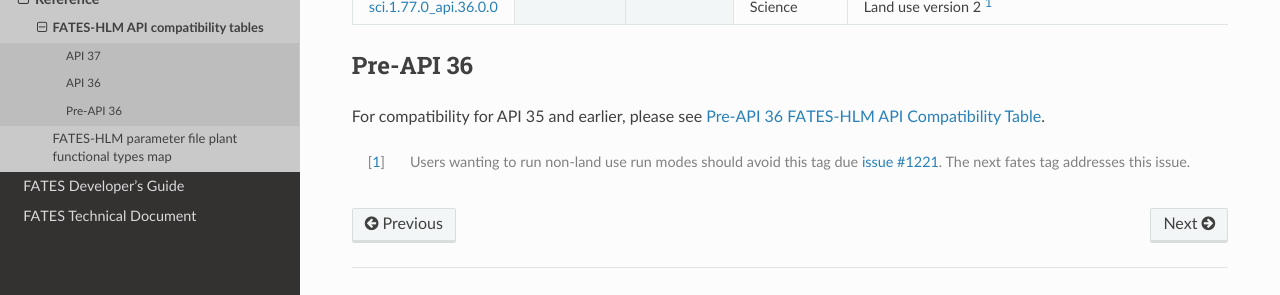
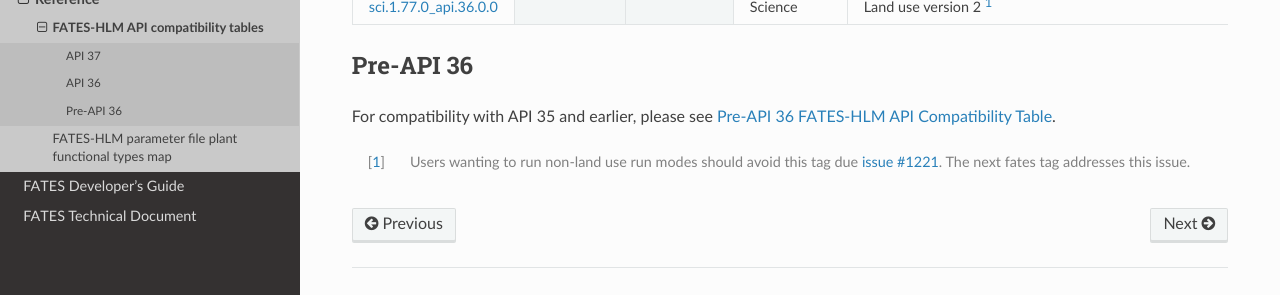
Before and after one commit to NGEET/fates-users-guide, a Sphinx documentation site: the page built from docs/source/user/release-tags-compat-table.rst, in a window 1280 px wide and 900 px high, scrolled down 505 px. Shown: the part 527-822 px from the top of the window. Built offline with Sphinx 7.4.7 and the Read the Docs theme 3.1.0, drawn with Linux system fonts in a browser that asks for light colours; some of the changed lines change nothing that is shown.

Commit message:
clean up

```diff
--- a/docs/source/user/release-tags-compat-table.rst
+++ b/docs/source/user/release-tags-compat-table.rst
@@ -50,10 +50,7 @@
 Pre-API 36
 ----------
 
-For compatibility for API 35 and earlier, please see :doc:`/user/Table-of-FATES-API-and-HLM-STATUS`.
-
-..
-   For a compatibility table prior to API 35, please see :doc:`/user/HLM-FATES-PFT-map`.
+For compatibility with API 35 and earlier, please see :doc:`/user/Table-of-FATES-API-and-HLM-STATUS`.
 
 
 .. [#] Users wanting to run non-land use run modes should avoid this tag due `issue #1221`_.  The next fates tag addresses this issue.
@@ -77,7 +74,6 @@
 .. _ctsm5.3.012: https://github.com/ESCOMP/CTSM/releases/tag/ctsm5.3.012
 .. _ctsm5.3.003: https://github.com/ESCOMP/CTSM/releases/tag/ctsm5.3.003
 .. _ctsm5.2.013: https://github.com/ESCOMP/CTSM/releases/tag/ctsm5.2.013
-.. _ctsm5.2.002: https://github.com/ESCOMP/CTSM/releases/tag/ctsm5.2.002
 
 .. _ef0abe7: https://github.com/E3SM-Project/E3SM/commit/ef0abe727bb4f3286a40d2350aaded5030197615
 .. _377b2d3: https://github.com/E3SM-Project/E3SM/commit/377b2d31d77977efc0f5edf79ba243377f668517
```
